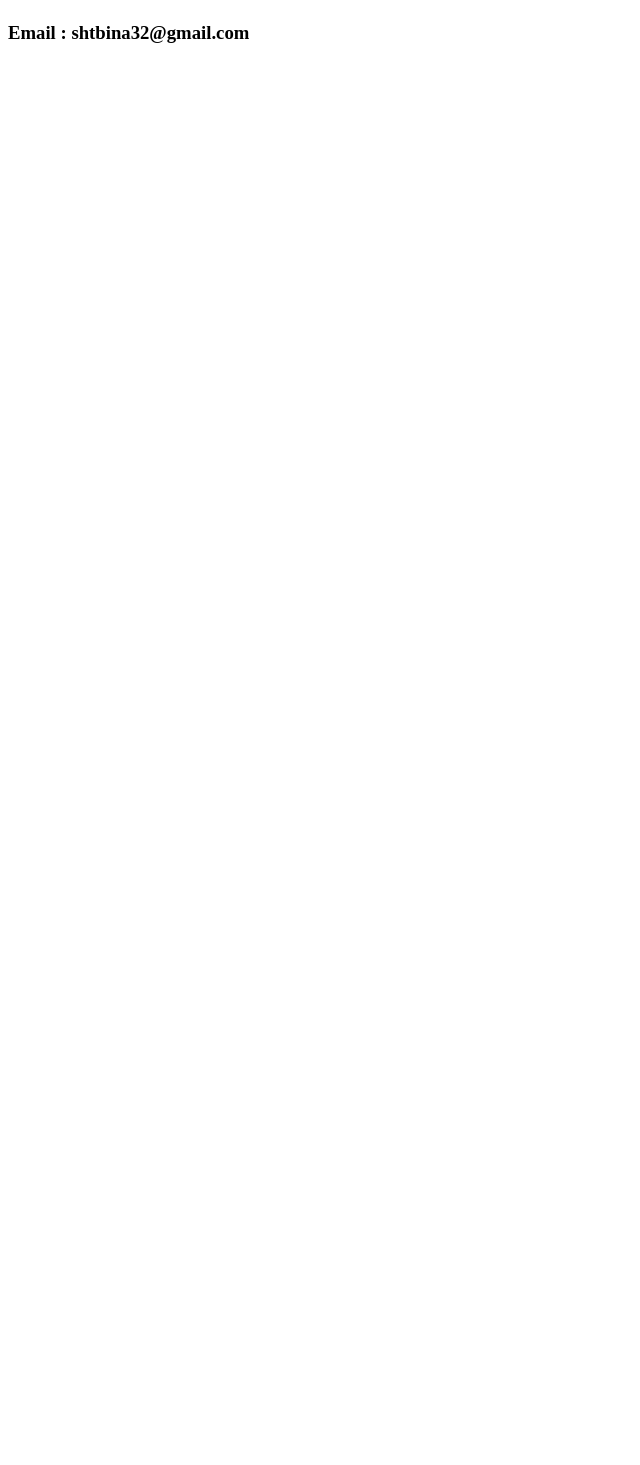
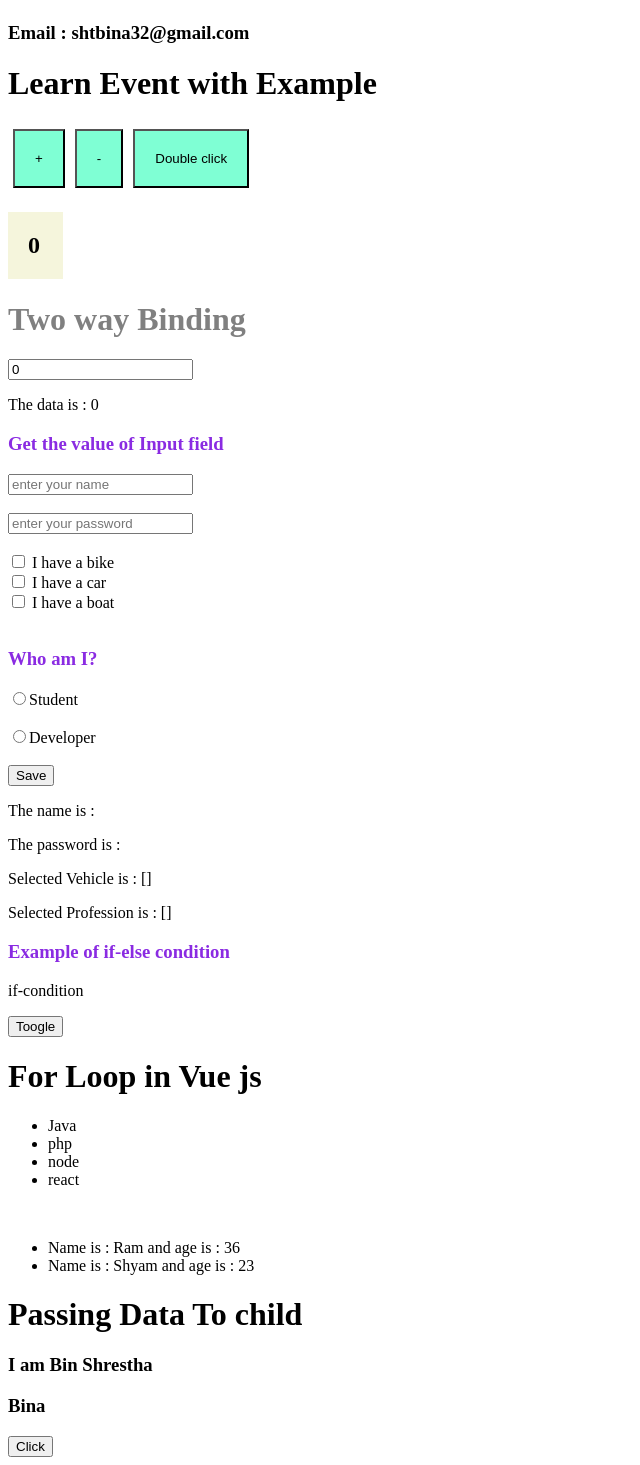
Before and after one commit to Bina012/learnVue, a Vue app: page / in a window 1280 px wide. Shown: the part 544-2009 px from the top of the page, without its empty margins (0-640 px from the left). Before the commit the page ends 800 px from the top, so only its background shows below. Built offline with nearby package versions, Linux system fonts and the light colour scheme.

Commit message:
learning vue

```diff
--- a/src/App.vue
+++ b/src/App.vue
@@ -1,22 +1,49 @@
 <template>
-  <HelloWorld msg="Welcome to your Vue.js class"/>
-  <HomeComponent data1 = "Read carefully"/>
-  <HomeComponent data1 = "Write Carefully"/>
-  <MethodsWithParam/>
+<HelloWorld msg="Welcome to my Vue.js class" />
+<HomeComponent data1="Read carefully" />
+<HomeComponent data1="Write Carefully" />
+<MethodsWithParam />
+<LearnEvent />
+<TwoWayBinding />
+<ForLoop />
+<PassingDataToChild :msg=message :user="user" :data = "getData"/>
 </template>
 
 <script>
 import HelloWorld from './components/HelloWorld.vue';
 import HomeComponent from './components/HomeComponent.vue';
 import MethodsWithParam from './components/MethodsWithParam.vue';
+import LearnEvent from './components/LearnEvent.vue';
+import TwoWayBinding from './components/TwoWayBinding.vue';
+import ForLoop from './components/ForLoop.vue';
+import PassingDataToChild from './components/PassingDataToChild.vue';
 
 export default {
-  name: 'App',
-  components : {
-    HelloWorld,
-    HomeComponent,
-    MethodsWithParam,
-  }
+    name: 'App',
+    components: {
+        HelloWorld,
+        HomeComponent,
+        MethodsWithParam,
+        LearnEvent,
+        TwoWayBinding,
+        ForLoop,
+        PassingDataToChild,
+    },
+    data() {
+        return {
+            message: "I am Bin Shrestha",
+            user: {
+                name: "Bina",
+                email: "bina@example.com"
+            }
+        }
+
+    },
+    methods: {
+        getData() {
+            alert("I am here");
+        }
+    }
 }
 </script>
 
--- /dev/null
+++ b/src/components/ForLoop.vue
@@ -0,0 +1,35 @@
+<template>
+<h1>For Loop in Vue js</h1>
+<ul>
+    <li v-for="value in technology" :key="value">{{ value }}</li>
+</ul>
+<br>
+<ul>
+    <li v-for="item in users" :key="item">
+        Name is : {{ item.name }} and age is : {{ item.age }}
+    </li>
+</ul>
+</template>
+
+<script>
+export default {
+    name: "ForLoop",
+    data() {
+        return {
+            technology: ['Java', 'php', 'node', 'react'],
+            users: [{
+                    name: 'Ram',
+                    age: 36
+                },
+                {
+                    name: 'Shyam',
+                    age: 23
+                },
+            ]
+        }
+    },
+    methods: {
+
+    }
+}
+</script>
--- /dev/null
+++ b/src/components/LearnEvent.vue
@@ -0,0 +1,48 @@
+<template>
+<h1 v-on:mousemove="getConsole()">Learn Event with Example</h1>
+<button v-on:click="increase()">+</button>
+<button v-on:click="decrease()">-</button>
+<button v-on:dblclick="getData('Button double clicked')">Double click</button>
+<h2 class="count-box">{{ count }}</h2>
+</template>
+
+<script>
+export default {
+    name: "LearnEvent",
+    data() {
+        return {
+            count: 0,
+        }
+    },
+    methods: {
+        increase: function () {
+            this.count++;
+        },
+        decrease: function () {
+            if (this.count > 0)
+                this.count--;
+        },
+        getConsole: function () {
+            console.warn('Function called');
+        },
+        getData: function (data) {
+            alert(data);
+        }
+
+    },
+}
+</script>
+
+<style scoped>
+button {
+    background-color: aquamarine;
+    padding: 20px;
+    margin: 5px;
+}
+
+.count-box {
+    background-color: beige;
+    padding: 20px;
+    width: 15px;
+}
+</style>
--- /dev/null
+++ b/src/components/PassingDataToChild.vue
@@ -0,0 +1,20 @@
+<template>
+<h1>Passing Data To child</h1>
+<h3>{{ msg }}</h3>
+<h3>{{ user.name }}</h3>
+<button v-on:click="data">Click</button>
+</template>
+
+<script>
+export default {
+    name: "PassingDataToChild",
+    props: {
+        msg: String,
+        user: Object,
+        data : Function,
+    },
+    methods() {
+
+    }
+}
+</script>
--- /dev/null
+++ b/src/components/TwoWayBinding.vue
@@ -0,0 +1,72 @@
+<template>
+<h1>Two way Binding</h1>
+<input type="text" v-model="value">
+<p>The data is : {{ value }}</p>
+
+<h3 style="color:blueviolet">Get the value of Input field</h3>
+<input type="text" placeholder="enter your name" v-model="name"><br><br>
+<input type="password" placeholder="enter your password" v-model="password"><br><br>
+
+<input type="checkbox" id="vehicle1" name="vehicle1" value="Bike" v-model="vehicle">
+<label for="vehicle1"> I have a bike</label><br>
+<input type="checkbox" id="vehicle2" name="vehicle2" value="Car" v-model="vehicle">
+<label for="vehicle2"> I have a car</label><br>
+<input type="checkbox" id="vehicle3" name="vehicle3" value="Boat" v-model="vehicle">
+<label for="vehicle3"> I have a boat</label><br><br>
+
+<h3 style="color:blueviolet">Who am I?</h3>
+
+<input type="radio" id="student" value="student" name="who" v-model="who">
+<label for="student">Student</label><br><br>
+<input type="radio" id="developer" value="developer" name="who" v-model="who">
+<label for="developer">Developer</label><br><br>
+
+<button type="submit" v-on:click="getData()">Save</button>
+
+<div class="form-data">
+    <div>
+        <p>The name is : {{ name }}</p>
+        <p>The password is : {{ password }}</p>
+        <p>Selected Vehicle is : {{ vehicle }}</p>
+        <p>Selected Profession is : {{ who }}</p>
+
+    </div>
+</div>
+
+<h3 style="color:blueviolet">Example of if-else condition</h3>
+<p v-if="show">if-condition</p>
+<p v-else>else-condition</p>
+<button v-on:click="show=!show">Toogle</button>
+</template>
+
+<script>
+export default {
+    name: 'TwoWayBinding',
+    data() {
+        return {
+            value: 0,
+            name: '',
+            password: '',
+            show: true,
+            vehicle: [
+
+            ],
+            who: [
+
+            ]
+        }
+    },
+    methods: {
+        getData() {
+            console.warn('The data is', this.name, this.password);
+        }
+    }
+}
+</script>
+
+<style scoped>
+h1 {
+    color: grey;
+    font-weight: 100px;
+}
+</style>
```
Also changed, not shown: src/components/Event.vue (deleted, +0 -20 lines).
